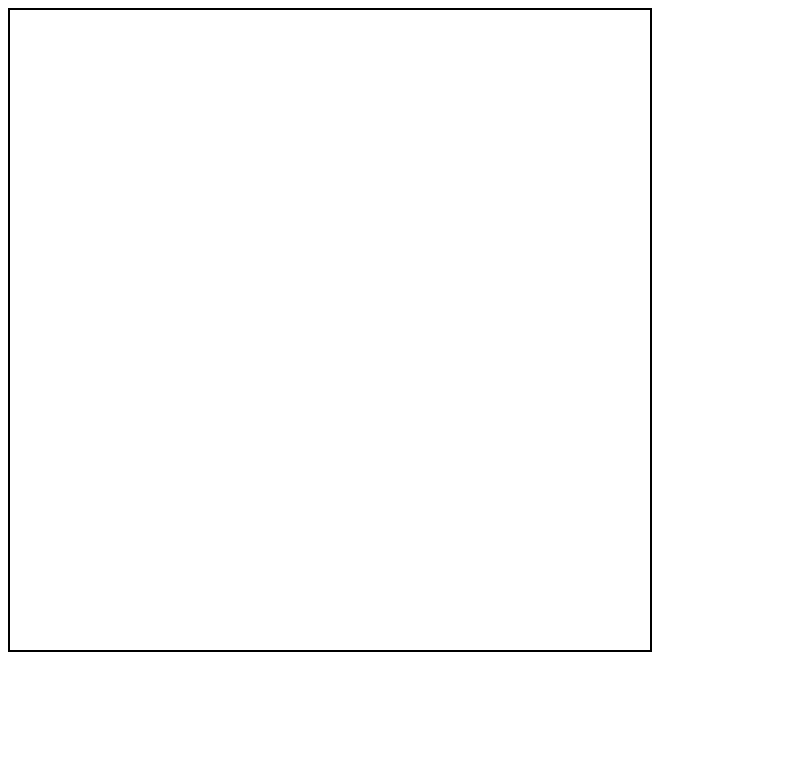
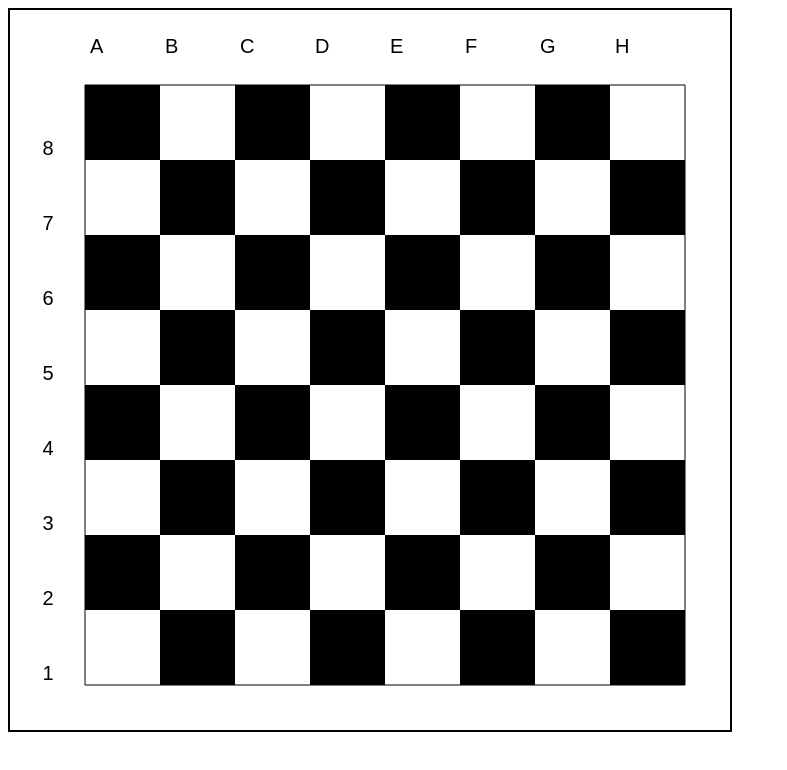
Before and after one commit to Nikabriz/js1, a plain HTML site: page lesson4/Задание 1-2/index.html in a window 1280 px wide. Shown: the whole page, without its empty margins (0-787 px from the left). Drawn offline with Linux system fonts and the light colour scheme.

Commit message:
Задание 1 итог

```diff
--- a/lesson4/Задание 1-2/index.html
+++ b/lesson4/Задание 1-2/index.html
@@ -14,18 +14,131 @@
 </head>
 
 <body>
-<canvas id="canvas" width="640" height="640"></canvas>
-<script>
+    <canvas id="canvas" width="720" height="720"></canvas>
+    <script>
 
-let canvas = document.querySelector('#canvas');
-let ctx = canvas.getContext('2d');
-let w = canvas.width / 8;
-let h = w;
-console.log(w, h);
+        let canvas = document.querySelector('#canvas');
+        let ctx = canvas.getContext('2d');
+       let offset = 75;
+
+       //Задание 1
+
+        ctx.font = "20px Arial";
+        ctx.fillText("8", offset / 2 - 5, offset * 2 - 5);
+        ctx.fillText("7", offset / 2 - 5, offset * 3 - 5);
+        ctx.fillText("6", offset / 2 - 5, offset * 4 - 5);
+        ctx.fillText("5", offset / 2 - 5, offset * 5 - 5);
+        ctx.fillText("4", offset / 2 - 5, offset * 6 - 5);
+        ctx.fillText("3", offset / 2 - 5, offset * 7 - 5);
+        ctx.fillText("2", offset / 2 - 5, offset * 8 - 5);
+        ctx.fillText("1", offset / 2 - 5, offset * 9 - 5);
+
+        ctx.fillText("A", offset * 1 + 5, offset / 2 + 5);
+        ctx.fillText("B", offset * 2 + 5, offset / 2 + 5);
+        ctx.fillText("C", offset * 3 + 5, offset / 2 + 5);
+        ctx.fillText("D", offset * 4 + 5, offset / 2 + 5);
+        ctx.fillText("E", offset * 5 + 5, offset / 2 + 5);
+        ctx.fillText("F", offset * 6 + 5, offset / 2 + 5);
+        ctx.fillText("G", offset * 7 + 5, offset / 2 + 5);
+        ctx.fillText("H", offset * 8 + 5, offset / 2 + 5);
+
+        drawCell(offset, offset, "black");
+        drawCell(offset * 2, offset, "white");
+        drawCell(offset * 3, offset, "black");
+        drawCell(offset * 4, offset, "white");
+        drawCell(offset * 5, offset, "black");
+        drawCell(offset * 6, offset, "white");
+        drawCell(offset * 7, offset, "black");
+        drawCell(offset * 8, offset, "white");
+
+        drawCell(offset * 2, offset * 2, "black");
+        drawCell(offset * 2, offset * 3, "white");
+        drawCell(offset * 2, offset * 4, "black");
+        drawCell(offset * 2, offset * 5, "white");
+        drawCell(offset * 2, offset * 6, "black");
+        drawCell(offset * 2, offset * 7, "white");
+        drawCell(offset * 2, offset * 8, "black");
+        drawCell(offset * 2, offset * 9, "white");
+
+        drawCell(offset * 4, offset * 2, "black");
+        drawCell(offset * 4, offset * 3, "white");
+        drawCell(offset * 4, offset * 4, "black");
+        drawCell(offset * 4, offset * 5, "white");
+        drawCell(offset * 4, offset * 6, "black");
+        drawCell(offset * 4, offset * 7, "white");
+        drawCell(offset * 4, offset * 8, "black");
+        drawCell(offset * 4, offset * 9, "white");
+
+        drawCell(offset * 6, offset * 2, "black");
+        drawCell(offset * 6, offset * 3, "white");
+        drawCell(offset * 6, offset * 4, "black");
+        drawCell(offset * 6, offset * 5, "white");
+        drawCell(offset * 6, offset * 6, "black");
+        drawCell(offset * 6, offset * 7, "white");
+        drawCell(offset * 6, offset * 8, "black");
+        drawCell(offset * 6, offset * 9, "white");
+
+        drawCell(offset * 8, offset * 2, "black");
+        drawCell(offset * 8, offset * 3, "white");
+        drawCell(offset * 8, offset * 4, "black");
+        drawCell(offset * 8, offset * 5, "white");
+        drawCell(offset * 8, offset * 6, "black");
+        drawCell(offset * 8, offset * 7, "white");
+        drawCell(offset * 8, offset * 8, "black");
+        drawCell(offset * 8, offset * 9, "white");
+
+        drawCell(offset * 1, offset * 3, "black");
+        drawCell(offset * 1, offset * 4, "white");
+        drawCell(offset * 1, offset * 5, "black");
+        drawCell(offset * 1, offset * 6, "white");
+        drawCell(offset * 1, offset * 7, "black");
+        drawCell(offset * 1, offset * 8, "white");
+
+        drawCell(offset * 3, offset * 3, "black");
+        drawCell(offset * 3, offset * 4, "white");
+        drawCell(offset * 3, offset * 5, "black");
+        drawCell(offset * 3, offset * 6, "white");
+        drawCell(offset * 3, offset * 7, "black");
+        drawCell(offset * 3, offset * 8, "white");
+
+        drawCell(offset * 5, offset * 3, "black");
+        drawCell(offset * 5, offset * 4, "white");
+        drawCell(offset * 5, offset * 5, "black");
+        drawCell(offset * 5, offset * 6, "white");
+        drawCell(offset * 5, offset * 7, "black");
+        drawCell(offset * 5, offset * 8, "white");
+
+        drawCell(offset * 7, offset * 3, "black");
+        drawCell(offset * 7, offset * 4, "white");
+        drawCell(offset * 7, offset * 5, "black");
+        drawCell(offset * 7, offset * 6, "white");
+        drawCell(offset * 7, offset * 7, "black");
+        drawCell(offset * 7, offset * 8, "white");
+
+        drawLine(offset * 9, offset, offset * 9, offset * 9); // Right border
+        drawLine(offset, offset, offset, offset * 9); // Left border
+        drawLine(offset, offset, offset * 9, offset); // Top border
+        drawLine(offset, offset * 9, offset * 9, offset * 9);
+
+        function drawCell(x, y, color)
+        {
+            ctx.beginPath();
+            ctx.rect(x, y, 75, 75);
+            ctx.fillStyle = color;
+            ctx.fill();
+        }
+
+        function drawLine(x0, y0, x1, y1)
+        {
+            ctx.beginPath();       // Start a new path
+            ctx.strokeStyle = "black";
+            ctx.moveTo(x0, y0);    // Move the pen to (x0, y0)
+            ctx.lineTo(x1, y1);    // Draw a line to (x1, y1)
+            ctx.stroke();          // Render the path
+        }
 
 
-
-</script>
+    </script>
 </body>
 
 </html>
```
